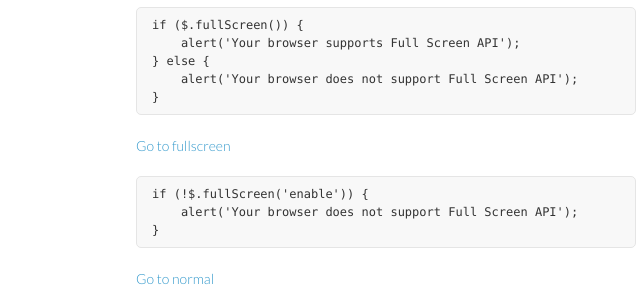
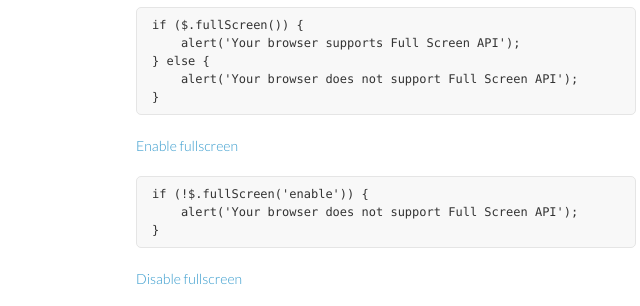
Before and after one commit to rumf/jQuery-fullscreen-plugin, a plain HTML site: page index.html in a window 1280 px wide. Shown: the part 92-398 px from the top of the page, 434-1074 px from the left. Drawn offline with nearby package versions, Linux system fonts and the light colour scheme.

Commit message:
demo page

```diff
--- a/index.html
+++ b/index.html
@@ -30,14 +30,14 @@ if ($.fullScreen()) {
 }</pre>
           </p>
           <p>
-            <a id="go-fullscreen">Go to fullscreen</a>
+            <a id="go-fullscreen">Enable fullscreen</a>
             <pre>
 if (!$.fullScreen('enable')) {
     alert('Your browser does not support Full Screen API');
 }</pre>
           </p>
           <p>
-            <a id="go-normal">Go to normal</a>
+            <a id="go-normal">Disable fullscreen</a>
           <pre>
 if (!$.fullScreen('disable')) {
     alert('Your browser does not support Full Screen API');
```
